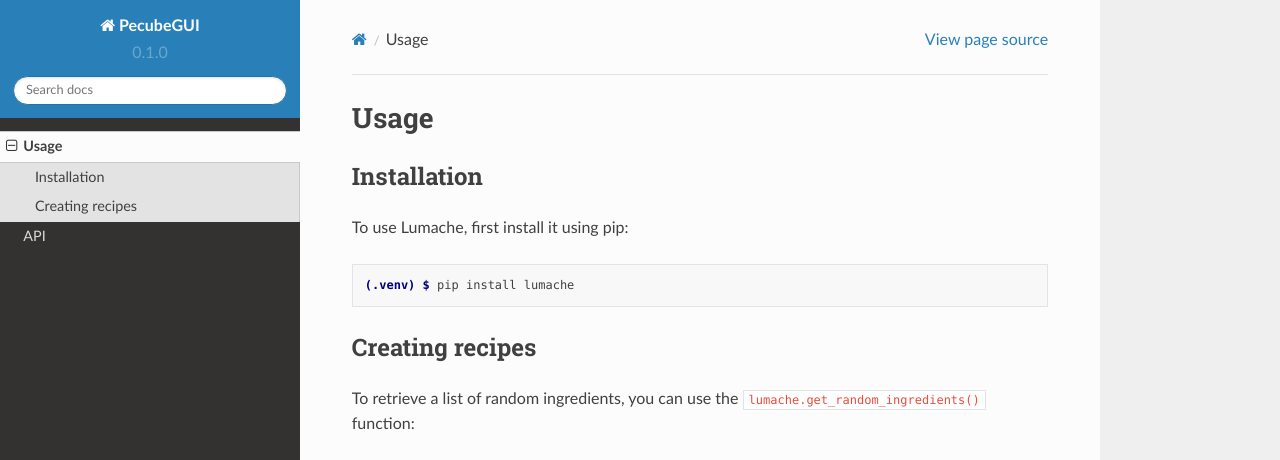
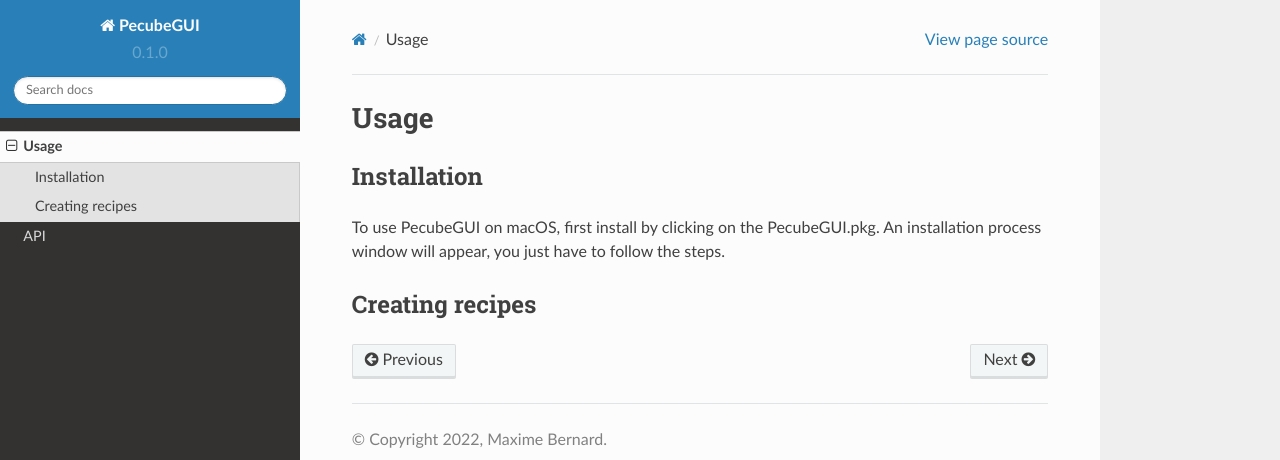
Before and after one commit to MBernAca/PecubeGUI_Doc, a Sphinx documentation site: the page built from docs/source/usage.rst, in a window 1280 px wide and 1095 px high. Shown: the top 460 px of the window. Built offline with Sphinx 7.4.7 and the Read the Docs theme 2.0.0, drawn with Linux system fonts in a browser that asks for light colours; some of the changed text lies outside the part shown; grey boxes are pictures that could not be loaded.

Commit message:
17/02/2022

```diff
--- a/docs/source/usage.rst
+++ b/docs/source/usage.rst
@@ -6,28 +6,8 @@
 Installation
 ------------
 
-To use Lumache, first install it using pip:
-
-.. code-block:: console
-
-   (.venv) $ pip install lumache
+To use PecubeGUI on macOS, first install by clicking on the PecubeGUI.pkg.
+An installation process window will appear, you just have to follow the steps.
 
 Creating recipes
 ----------------
-
-To retrieve a list of random ingredients,
-you can use the ``lumache.get_random_ingredients()`` function:
-
-.. autofunction:: lumache.get_random_ingredients
-
-The ``kind`` parameter should be either ``"meat"``, ``"fish"``,
-or ``"veggies"``. Otherwise, :py:func:`lumache.get_random_ingredients`
-will raise an exception.
-
-.. autoexception:: lumache.InvalidKindError
-
-For example:
-
->>> import lumache
->>> lumache.get_random_ingredients()
-['shells', 'gorgonzola', 'parsley']
```
